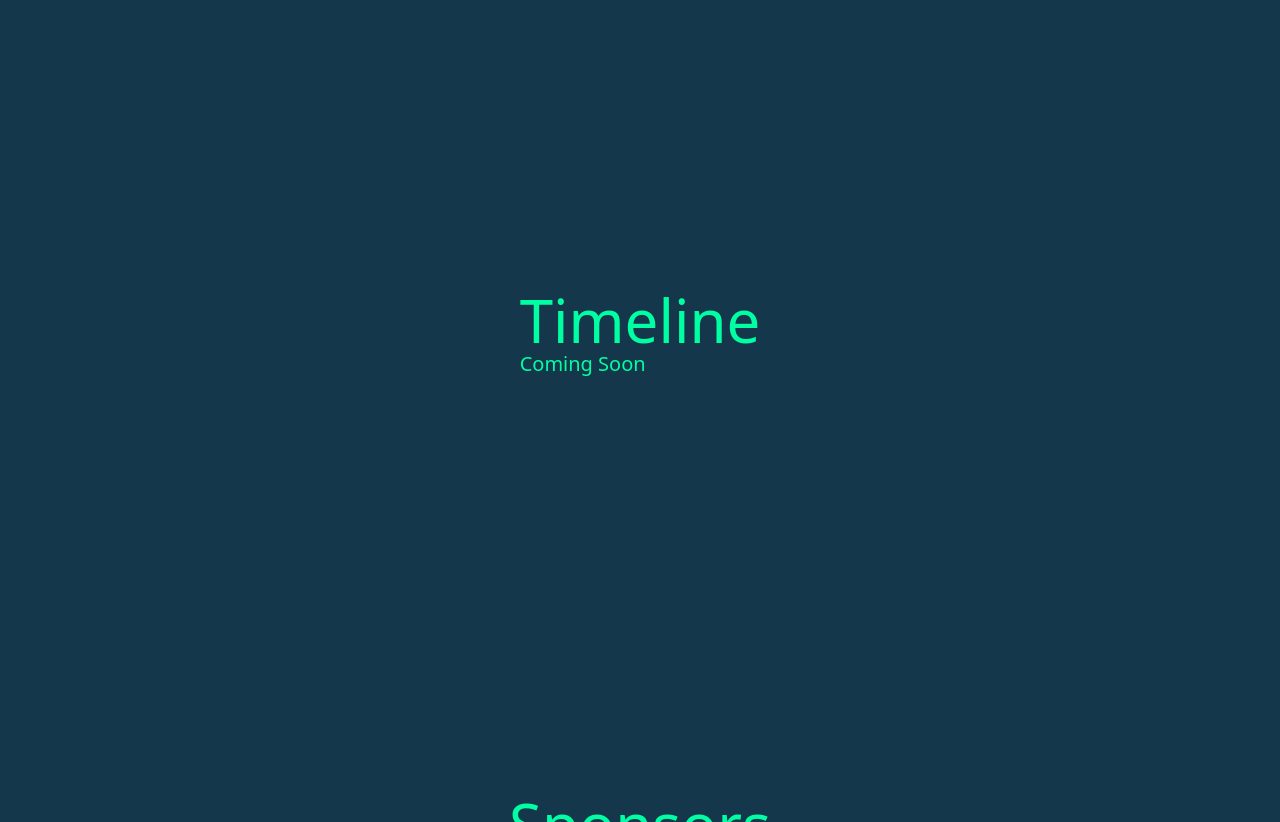
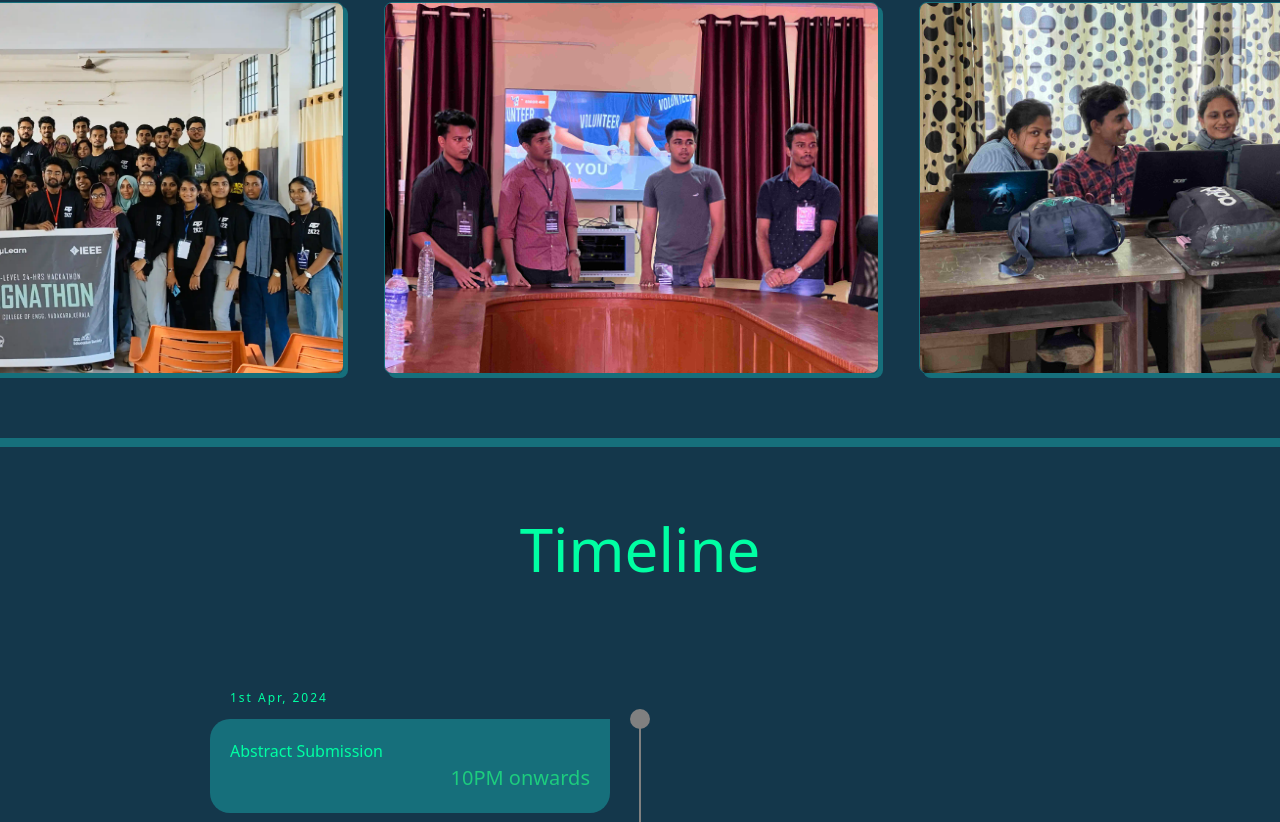
Before and after one commit to hafiscp/magnathon, a Vue app: page / in a window 1280 px wide. Shown: the part 1978-2800 px from the top of the page. Built offline with nearby package versions, Linux system fonts and the light colour scheme.

Commit message:
All Updated Prize Pool and Tracks Left

```diff
--- a/src/components/About.vue
+++ b/src/components/About.vue
@@ -56,7 +56,7 @@
         1.0
     </h2>
     <hr class="border border-[#166F7B] mx-[10%] w-[80%]">
-    <!-- <div class="carousel-container mt-6">
+    <div class="carousel-container mt-6">
         <div class="carousel-track h-[350px] sm:h-[300px] lg:h-[200px]">
             <img src="../assets/images/img1.webp" class="carousel-img" alt="image 3 - magnathon '22">
             <img src="../assets/images/img4.jpg" class="carousel-img" alt="image 4 - magnathon '22">
@@ -66,7 +66,7 @@
             <img src="../assets/images/img8.jpg" class="carousel-img" alt="image 8 - magnathon '22">
             <img src="../assets/images/img3.jpg" class="carousel-img" alt="image 9 - magnathon '22">
         </div>
-    </div> -->
+    </div>
 </template>
 
 <style scoped>
--- a/src/components/Timeline.vue
+++ b/src/components/Timeline.vue
@@ -3,221 +3,216 @@
         <div class="font-sans text-[#00FFA3] text-6xl" v-motion-slide-visible-bottom>
             Timeline
         </div>
-        <div class="font-sans text-[#00FFA3] text-xl">Coming Soon</div>
     </div>
-    <!-- <div class="timeline">
-        <div class="container left">
-            <div class="content" v-motion-slide-visible-bottom>
-                <h2 class="time">2017</h2>
-                <p>Abstract Submission</p>
-            </div>
+    <div class="container">
+        <div class="timeline">
+            <ul>
+                <li>
+                    <div class="timeline-content">
+                        <h3 class="date">1st Apr, 2024</h3>
+                        <h2>Abstract Submission<br><span class="time">10PM onwards</span></h2>
+                    </div>
+                </li>
+                <li>
+                    <div class="timeline-content">
+                        <h3 class="date">13th Apr, 2024</h3>
+                        <h2>Abstract Submission Closing<br><span class="time">12:00PM</span></h2>
+                    </div>
+                </li>
+                <li>
+                    <div class="timeline-content">
+                        <h3 class="date">15th Apr, 2024</h3>
+                        <h2>Shortlisted Team Release<br><span class="time">07:00PM</span></h2>
+                    </div>
+                </li>
+                <li>
+                    <div class="timeline-content">
+                        <h3 class="date">17th Apr, 2024</h3>
+                        <h2>Offline Registration<br><span class="time">8AM onwards</span></h2>
+                    </div>
+                </li>
+                <li>
+                    <div class="timeline-content">
+                        <h3 class="date">17th Apr, 2024</h3>
+                        <h2>Inauguration<br><span class="time">9:30AM-10:30AM</span></h2>
+                    </div>
+                </li>
+                <li>
+                    <div class="timeline-content">
+                        <h3 class="date">17th Apr, 2024</h3>
+                        <h2>Introduction Session<br><span class="time">10:30am - 12:30pm</span></h2>
+                    </div>
+                </li>
+                <li>
+                    <div class="timeline-content">
+                        <h3 class="date">17th Apr, 2024</h3>
+                        <h2>Hack Begins<br><span class="time">12:30PM onwards</span></h2>
+                    </div>
+                </li>
+                <li>
+                    <div class="timeline-content">
+                        <h3 class="date">17th Apr, 2024</h3>
+                        <h2>Culturals<br><span class="time">8:00PM</span></h2>
+                    </div>
+                </li>
+                <li>
+                    <div class="timeline-content">
+                        <h3 class="date">18th Apr, 2024</h3>
+                        <h2>Hack Ends<br><span class="time">11:00AM</span></h2>
+                    </div>
+                </li>
+                <li>
+                    <div class="timeline-content">
+                        <h3 class="date">18th Apr, 2024</h3>
+                        <h2>Project Evalutaion<br><span class="time">11:00AM-12:00PM</span></h2>
+                    </div>
+                </li>
+                <li>
+                    <div class="timeline-content">
+                        <h3 class="date">18th Apr, 2024</h3>
+                        <h2>Result Announcement<br><span class="time">After Evalutaion</span></h2>
+                    </div>
+                </li>
+                <li>
+                    <div class="timeline-content">
+                        <h3 class="date">18th Apr, 2024</h3>
+                        <h2>Project Presentation<br><span class="time">3:00PM</span></h2>
+                    </div>
+                </li>
+                <li>
+                    <div class="timeline-content">
+                        <h3 class="date">18th Apr, 2024</h3>
+                        <h2>Prize Distribution<br><span class="time">Tech Fest Inauguration</span></h2>
+                    </div>
+                </li>
+            </ul>
         </div>
-        <div class="container right">
-            <div class="content" v-motion-slide-visible-bottom>
-                <h2 class="time">2016</h2>
-                <p>Abstract Submission Closing</p>
-            </div>
-        </div>
-        <div class="container left">
-            <div class="content" v-motion-slide-visible-bottom>
-                <h2 class="time">2015</h2>
-                <p>Shortlisted Team Release</p>
-            </div>
-        </div>
-        <div class="container right">
-            <div class="content" v-motion-slide-visible-bottom>
-                <h2 class="time">2012</h2>
-                <p>Offline Registration</p>
-            </div>
-        </div>
-        <div class="container left">
-            <div class="content" v-motion-slide-visible-bottom>
-                <h2 class="time">2011</h2>
-                <p>Inauguration</p>
-            </div>
-        </div>
-        <div class="container right">
-            <div class="content" v-motion-slide-visible-bottom>
-                <h2 class="time">2007</h2>
-                <p>Introduction Session</p>
-            </div>
-        </div>
-        <div class="container left">
-            <div class="content" v-motion-slide-visible-bottom>
-                <h2 class="time">2011</h2>
-                <p>Hack Begins</p>
-            </div>
-        </div>
-        <div class="container right">
-            <div class="content" v-motion-slide-visible-bottom>
-                <h2 class="time">2007</h2>
-                <p>Culturals</p>
-            </div>
-        </div>
-        <div class="container left">
-            <div class="content" v-motion-slide-visible-bottom>
-                <h2 class="time">2011</h2>
-                <p>Hack Ends</p>
-            </div>
-        </div>
-        <div class="container right">
-            <div class="content" v-motion-slide-visible-bottom>
-                <h2 class="time">2007</h2>
-                <p>Project Evalutaion</p>
-            </div>
-        </div>
-        <div class="container left">
-            <div class="content" v-motion-slide-visible-bottom>
-                <h2 class="time">2011</h2>
-                <p>Result Announcement</p>
-            </div>
-        </div>
-        <div class="container right">
-            <div class="content" v-motion-slide-visible-bottom>
-                <h2 class="time">2007</h2>
-                <p>Prize Distribution</p>
-            </div>
-        </div>
-    </div> -->
+    </div>
 
 </template>
 
 <style scoped>
-.timeline {
-    position: relative;
-    max-width: 1200px;
-    margin: 0 auto;
+.container {
+    min-height: 100vh;
+    width: 100%;
+    display: flex;
+    align-items: center;
+    justify-content: center;
+    padding: 100px 0;
+    background-color: #14374B;
 }
 
-/* The actual timeline (the vertical ruler) */
-.timeline::after {
-    content: '';
-    position: absolute;
-    width: 6px;
-    background-color: #166F7B;
-    top: 0;
-    bottom: 0;
-    left: 50%;
-    margin-left: -3px;
+.timeline {
+    width: 80%;
+    height: auto;
+    max-width: 800px;
+    margin: 0 auto;
+    position: relative;
 }
 
-/* Container around content */
-.container {
-    padding: 10px 40px;
-    position: relative;
-    background-color: inherit;
-    width: 50%;
+.timeline ul {
+    list-style: none;
 }
 
-/* The circles on the timeline */
-.container::after {
-    content: '';
-    position: absolute;
-    width: 25px;
-    height: 25px;
-    right: -17px;
+.timeline ul li {
+    padding: 20px;
     background-color: #166F7B;
-    border: 4px solid #00FFA3;
-    top: 15px;
-    border-radius: 50%;
-    z-index: 1;
+    color: #00FFA3;
+    border-radius: 10px;
+    margin-bottom: 20px;
 }
 
-.container::after:hover {
-    background-color: #00FFA3;
+.timeline ul li:last-child {
+    margin-bottom: 0;
 }
 
-/* Place the container to the left */
-.left {
-    left: 0;
+.timeline-content h1 {
+    font-weight: 500;
+    font-size: 25px;
+    line-height: 30px;
+    margin-bottom: 10px;
 }
 
-/* Place the container to the right */
-.right {
-    left: 50%;
+.timeline-content p {
+    font-size: 16px;
+    line-height: 30px;
+    font-weight: 300;
+    color: #1DCC7E;
 }
 
-/* Add arrows to the left container (pointing right) */
-.left::before {
-    content: " ";
-    height: 0;
-    position: absolute;
-    top: 22px;
-    width: 0;
-    z-index: 1;
-    right: 30px;
-    border: medium solid #166F7B;
-    border-width: 10px 0 10px 10px;
-    border-color: transparent transparent transparent #166F7B;
-}
-
-/* Add arrows to the right container (pointing left) */
-.right::before {
-    content: " ";
-    height: 0;
-    position: absolute;
-    top: 22px;
-    width: 0;
-    z-index: 1;
-    left: 30px;
-    border: medium solid #166F7B;
-    border-width: 10px 10px 10px 0;
-    border-color: transparent #166F7B transparent transparent;
-}
-
-/* Fix the circle for containers on the right side */
-.right::after {
-    left: -16px;
-}
-
-/* The actual content */
-.content {
-    padding: 15px 20px;
-    background-color: #166F7B;
-    position: relative;
-    border-radius: 6px;
-    color: #00FFA3;
-    margin-top: 20px;
+.timeline-content .date {
+    font-size: 12px;
+    font-weight: 300;
+    margin-bottom: 10px;
+    letter-spacing: 2px;
 }
 
 .time {
-    position: absolute;
-    top: -21px;
     color: #1DCC7E;
+    float: right;
+    font-weight: 400;
+    font-size: 20px;
 }
 
-/* Media queries - Responsive timeline on screens less than 600px wide */
-@media screen and (max-width: 600px) {
-
-    /* Place the timelime to the left */
-    .timeline::after {
-        left: 31px;
+@media only screen and (min-width: 768px) {
+    .timeline:before {
+        content: "";
+        position: absolute;
+        top: 0;
+        left: 50%;
+        transform: translateX(-50%);
+        width: 2px;
+        height: 100%;
+        background-color: gray;
     }
 
-    /* Full-width containers */
-    .container {
-        width: 100%;
-        padding-left: 70px;
-        padding-right: 25px;
+    .timeline ul li {
+        width: 50%;
+        position: relative;
+        margin-bottom: 50px;
     }
 
-    /* Make sure that all arrows are pointing leftwards */
-    .container::before {
-        left: 60px;
-        border: medium solid #166F7B;
-        border-width: 10px 10px 10px 0;
-        border-color: transparent #166F7B transparent transparent;
+    .timeline ul li:nth-child(odd) {
+        float: left;
+        clear: right;
+        transform: translateX(-30px);
+        border-radius: 20px 0px 20px 20px;
     }
 
-    /* Make sure all circles are at the same spot */
-    .left::after,
-    .right::after {
-        left: 15px;
+    .timeline ul li:nth-child(even) {
+        float: right;
+        clear: left;
+        transform: translateX(30px);
+        border-radius: 0px 20px 20px 20px;
     }
 
-    /* Make all right containers behave like the left ones */
-    .right {
-        left: 0%;
+    .timeline ul li::before {
+        content: "";
+        position: absolute;
+        height: 20px;
+        width: 20px;
+        border-radius: 50%;
+        background-color: gray;
+        top: 0px;
+    }
+
+    .timeline ul li:nth-child(odd)::before {
+        transform: translate(50%, -50%);
+        right: -30px;
+    }
+
+    .timeline ul li:nth-child(even)::before {
+        transform: translate(-50%, -50%);
+        left: -30px;
+    }
+
+    .timeline-content .date {
+        position: absolute;
+        top: -30px;
+    }
+
+    .timeline ul li:hover::before {
+        background-color: #00FFA3;
     }
 }
 </style>
```
Also changed, not shown: src/components/Navbar.vue (+22 -8 lines), 9 other files (tests, documents, lock files or other folders).
